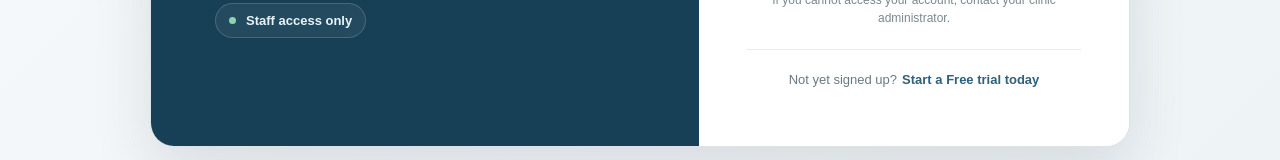
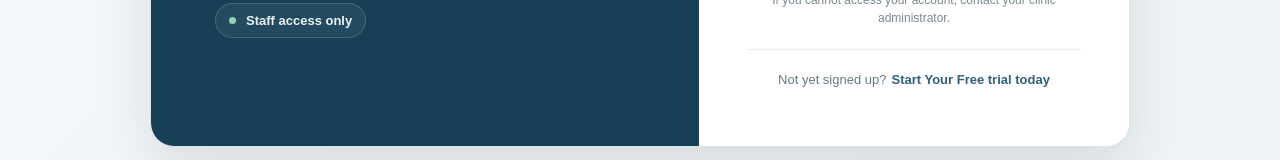
Before and after one commit to violetkimani77-ux/clinic-management-system, a Next.js app: page /login in a window 1280 px wide. Shown: the part 530-690 px from the top of the page. Built offline with nearby package versions, Linux system fonts and the light colour scheme.

Commit message:
fix: update sign-in trial copy

```diff
--- a/app/login/page.tsx
+++ b/app/login/page.tsx
@@ -35,7 +35,7 @@ export default function LoginPage() {
           <LoginForm />
           <div className="auth-switch">
             <span>Not yet signed up?</span>
-            <Link href="/trial">Start a Free trial today</Link>
+            <Link href="/trial">Start Your Free trial today</Link>
           </div>
         </div>
       </section>
```
